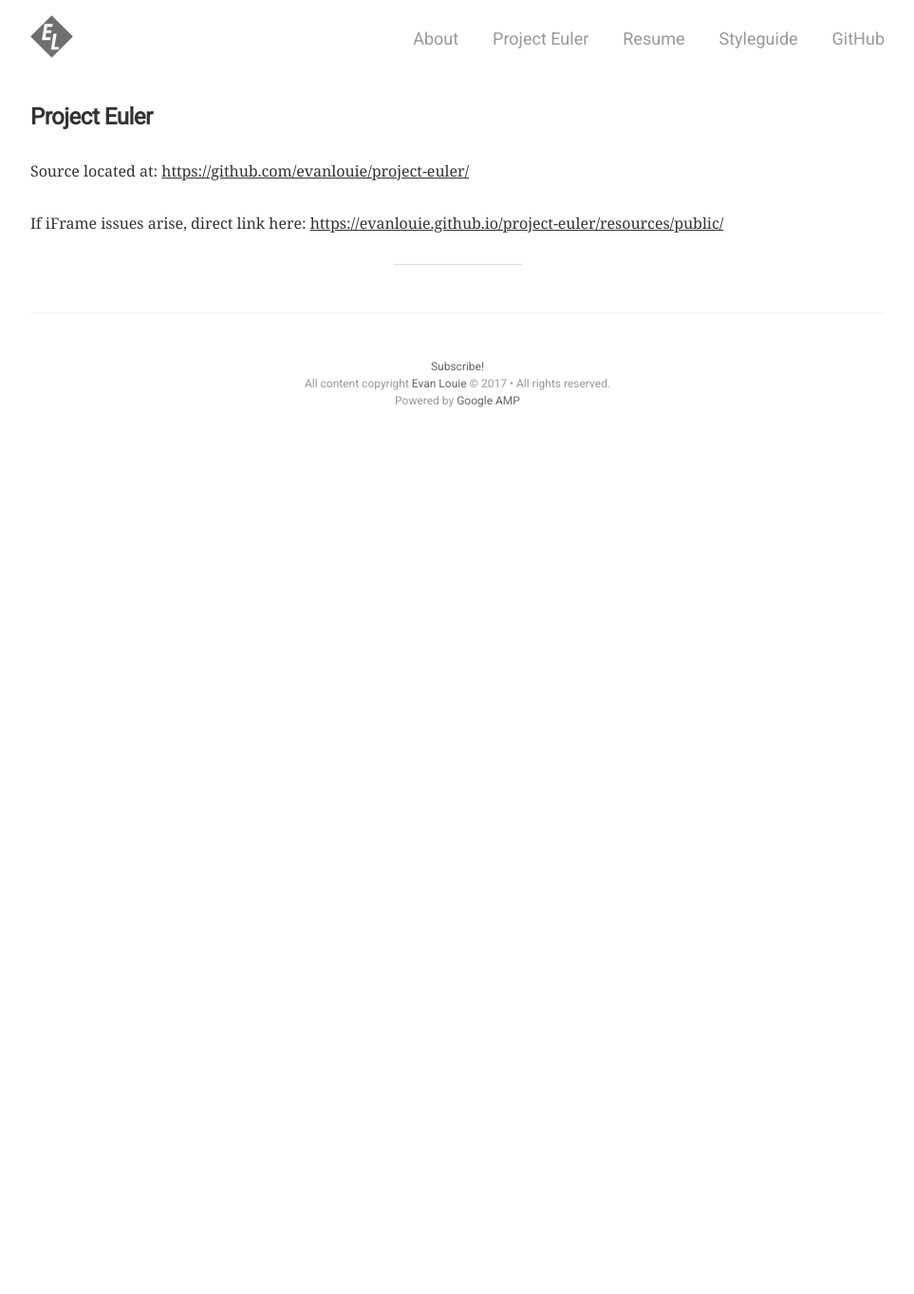
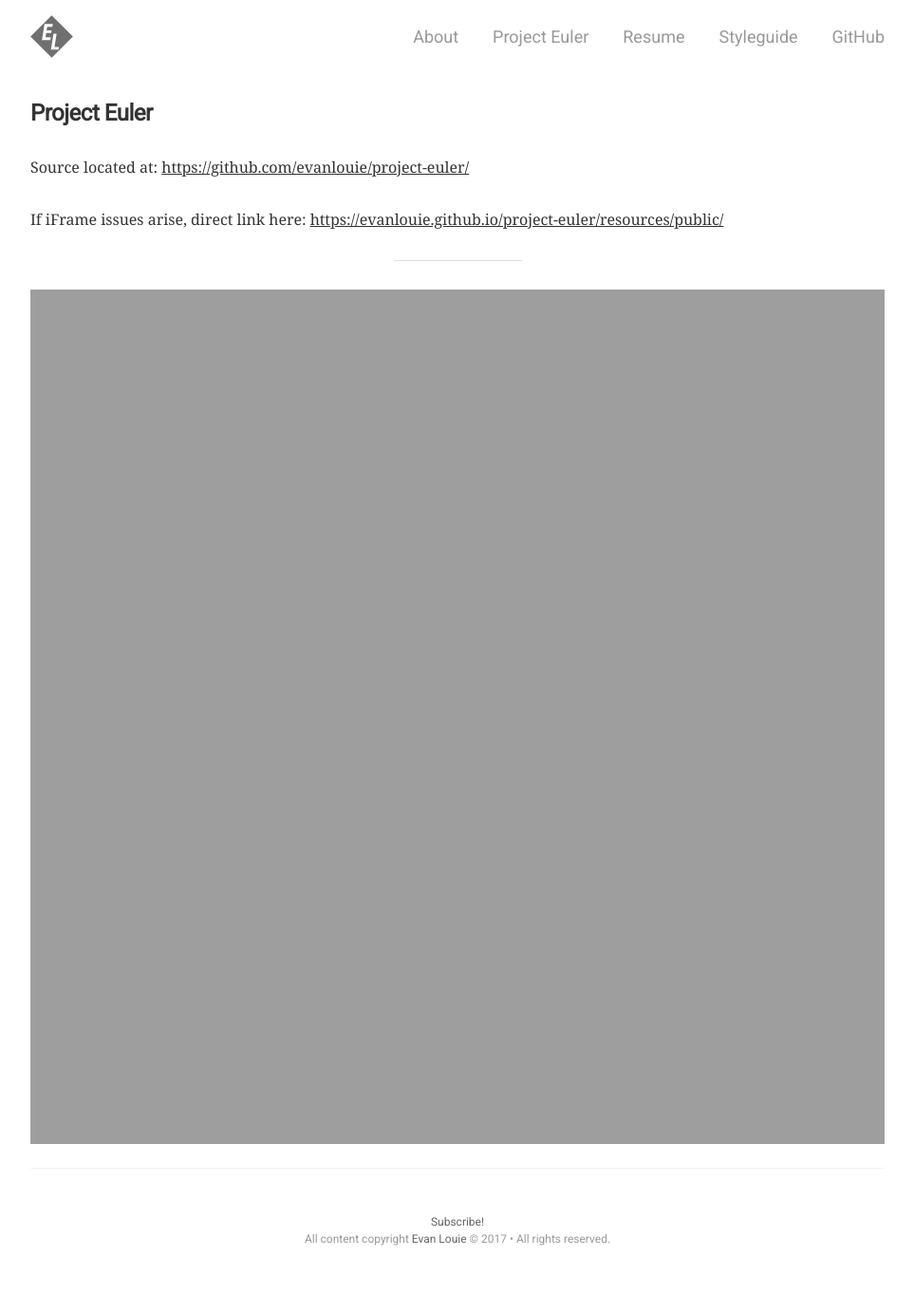
Before and after one commit to evanlouie/evanlouie.github.io, a Jekyll site: the page built from project-euler.html, in a window 1280 px wide. Shown: the whole page at 95% size, without its empty margins (158-1121 px from the left). Built offline with Jekyll 4.4.1, drawn with Linux system fonts in a browser that asks for light colours; before the commit the page ends 900 px from its top, so only the background shows below that.

Commit message:
single font import

```diff
--- a/_config.yml
+++ b/_config.yml
@@ -1,5 +1,3 @@
-# Welcome to Amplified for Jekyll!
-#
 # This config file is meant for settings that affect your whole blog, values
 # which you are expected to set up once and rarely need to edit after that.
 # For technical reasons, this file is *NOT* reloaded automatically when you use
@@ -7,7 +5,7 @@
 
 # Site settings
 title: Evan Louie
-email: mail@evanlouie.com
+email: evan.louie@microsoft.com
 description: >
   The personal website of Evan Louie;
   developer, designer, photographer, fashionista, and drinker of beer.
--- a/_includes/footer.html
+++ b/_includes/footer.html
@@ -2,6 +2,5 @@
   <a class="subscribe" href="{{ "/feed.xml" | prepend: site.baseurl }}"> <span class="tooltip"> <i class="fa fa-rss"></i> Subscribe!</span></a>
     <div class="inner">
          <section class="copyright">All content copyright <a href="mailto:{{ site.email}}">{{ site.name }}</a> &copy; {{ site.time | date: '%Y' }} &bull; All rights reserved.</section>
-         <section class="poweredby">Powered by <a href="https://www.ampproject.org/">Google AMP</a></section>
     </div>
 </footer>
--- a/_includes/head.html
+++ b/_includes/head.html
@@ -1,6 +1,5 @@
 <head>
-  <link href="https://fonts.googleapis.com/css?family=VT323" rel="stylesheet">
-  <link href="https://fonts.googleapis.com/css?family=Roboto" rel="stylesheet">
+  <link href="https://fonts.googleapis.com/css?family=Roboto|VT323" rel="stylesheet">
 
   <meta charset="utf-8">
   <meta http-equiv="X-UA-Compatible" content="IE=edge">
--- a/_includes/header.html
+++ b/_includes/header.html
@@ -1,5 +1,5 @@
 <header class="site-header">
-  <a href="{{ site.baseurl }}/" class="logo"><span class="logo"><img src="{{ site.baseurl }}{{ site.logo }}" width="45" height="45" /></span></a>
+  <a href="{{ site.baseurl }}/" class="logo"><div class="logo">{% include images/logo.svg %}</div></a>
 
   <span class="author-info">
     <div class="author">
--- a/_includes/styles.scss
+++ b/_includes/styles.scss
@@ -13,10 +13,6 @@
       // fill: $grey-color;
     }
   }
-}
-
-amp-img {
-  background-color: white;
 }
 
 $maxWidth: 900px;
@@ -92,6 +88,11 @@
   position: relative;
   width: 100%;
   max-width: $maxWidth;
+
+  .logo {
+    width: 45px;
+    height: 45px;
+  }
 
   @include box-sizing(border-box);
   @include respond-to(800) {
@@ -442,11 +443,6 @@
     a {
       color: #333333;
       text-decoration: underline;
-    }
-
-    amp-img,
-    amp-youtube {
-      margin-top: 30px;
     }
 
     figure {
--- a/project-euler.html
+++ b/project-euler.html
@@ -13,8 +13,5 @@
   <a href="https://evanlouie.github.io/project-euler/resources/public/">https://evanlouie.github.io/project-euler/resources/public/</a>
 </p>
 <hr>
-<!-- <amp-iframe width=1 height=1 sandbox="allow-scripts allow-popups allow-popups-to-escape-sandbox" layout="responsive" frameborder="0"
-  src="https://evanlouie.github.io/project-euler/resources/public/">
 
-  <amp-img width="245" height="170" layout="responsive" src="https://www.fillmurray.com/400/300" placeholder></amp-img>
-</amp-iframe> -->
+<iframe src="https://evanlouie.github.io/project-euler/resources/public/" frameborder="0" style="width: 100%; height: 100vh;"></iframe>
```
Also changed, not shown: _includes/images/logo.svg (added).
